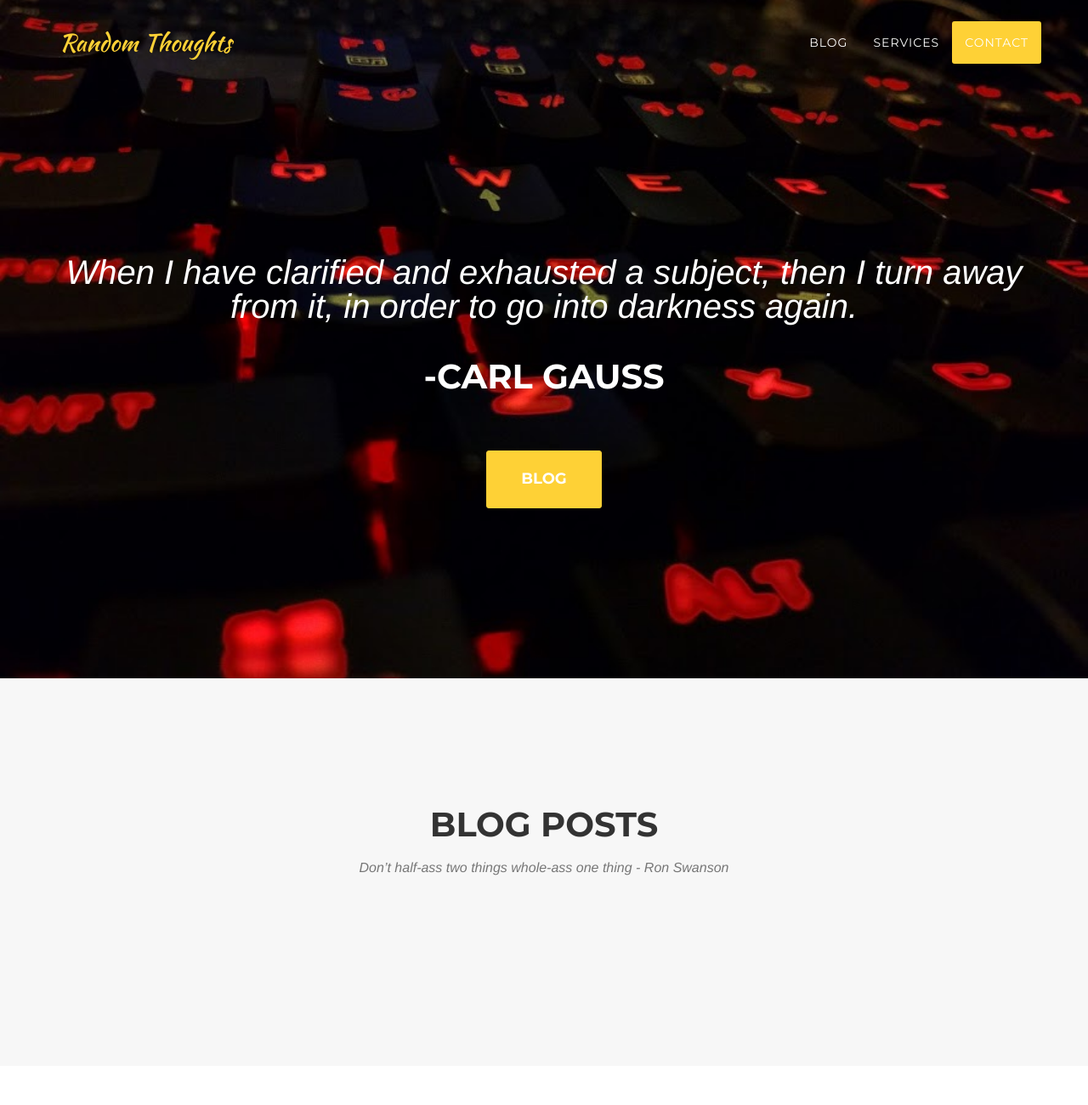
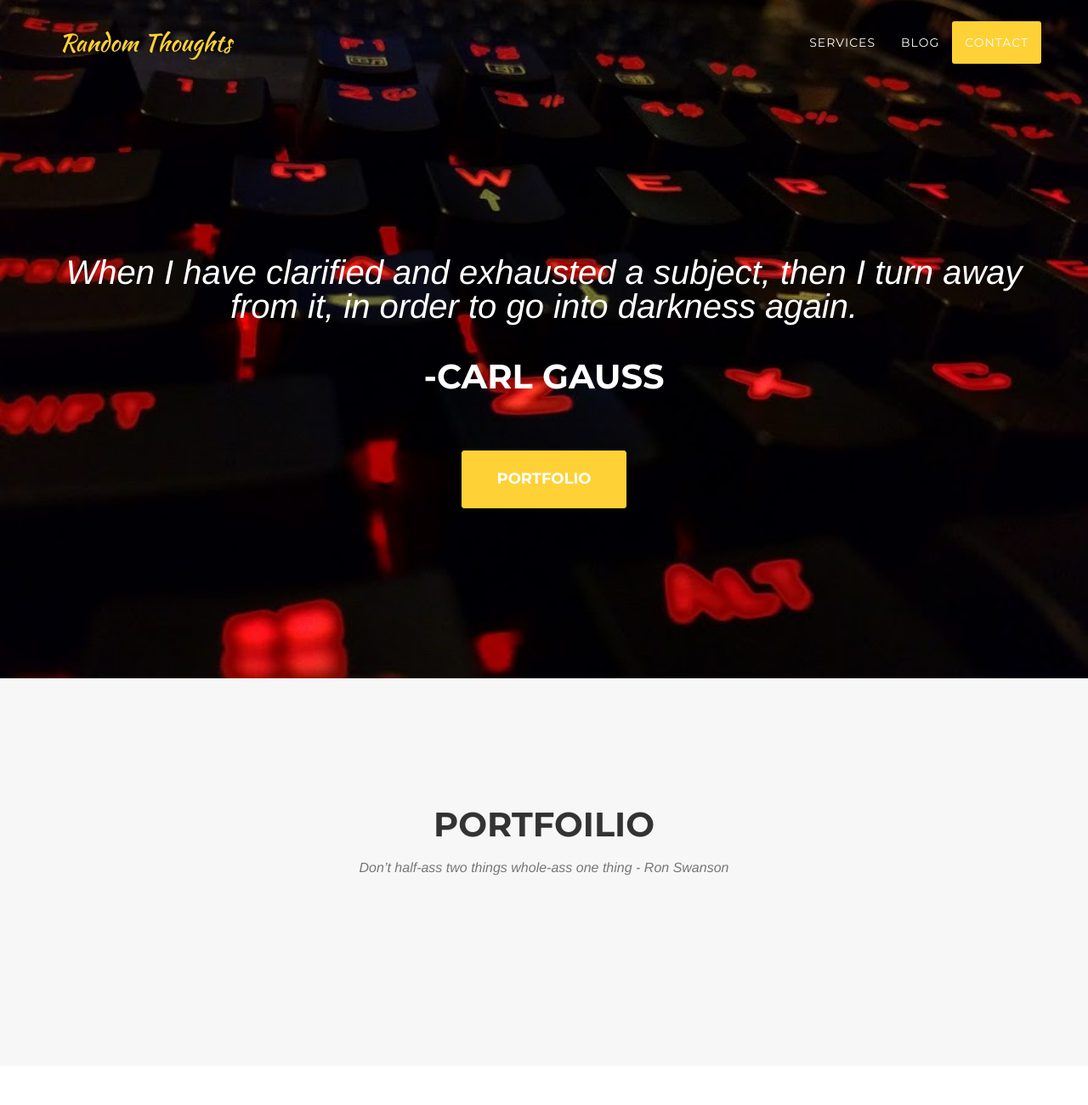
Before and after one commit to chosancarson/hugo-blog, a plain HTML site: page index.html in a window 1280 px wide. Shown: the top 1300 px of the page at 85% size. Drawn offline with nearby package versions, Linux system fonts and the light colour scheme; a web font is replaced by a local one.

Commit message:
Changed blog to portfilio

```diff
--- a/index.html
+++ b/index.html
@@ -51,14 +51,15 @@
 
 
                 <li>
-                    <a class="page-scroll" href="#portfolio">Blog</a>
+                    <a class="page-scroll" href="#services">Services</a>
                 </li>
 
 
 
                 <li>
-                    <a class="page-scroll" href="#services">Services</a>
+                    <a class="page-scroll" href="#portfolio">Blog</a>
                 </li>
+
 
 
 
@@ -85,7 +86,7 @@
         <div class="intro-text">
             <div class="intro-lead-in">When I have clarified and exhausted a subject, then I turn away from it, in order to go into darkness again.</div>
             <div class="intro-heading">-Carl Gauss</div>
-            <a href="#portfolio" class="page-scroll btn btn-xl">Blog</a>
+            <a href="#portfolio" class="page-scroll btn btn-xl">Portfolio</a>
         </div>
     </div>
 </header>
@@ -98,7 +99,7 @@
     <div class="container">
         <div class="row">
             <div class="col-lg-12 text-center">
-                <h2 class="section-heading">Blog Posts</h2>
+                <h2 class="section-heading">Portfoilio</h2>
                 <h3 class="section-subheading text-muted">Don&rsquo;t half-ass two things whole-ass one thing - Ron Swanson</h3>
             </div>
         </div>
```
